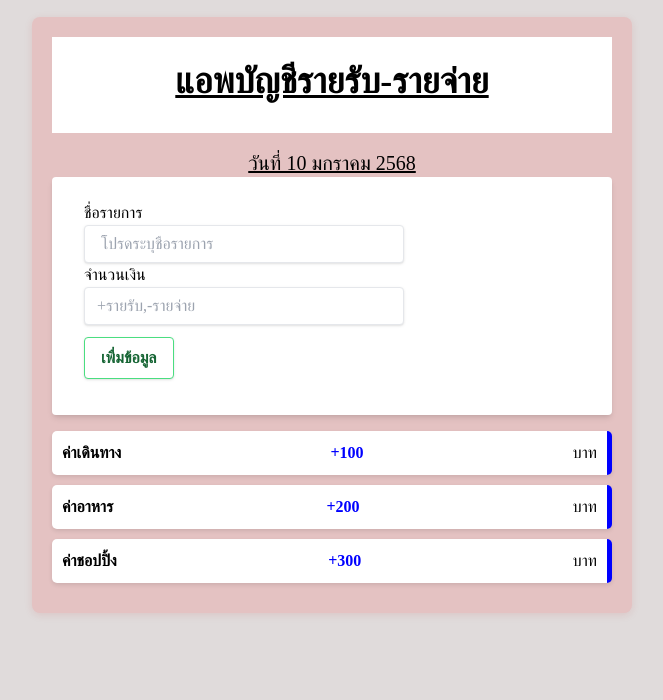
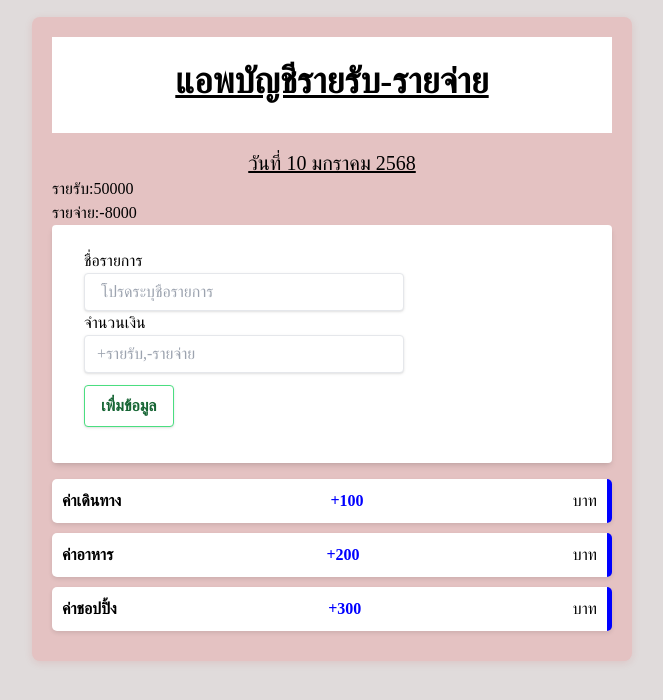
Before and after one commit to kItsxdx/IT362_dev_wed_learning, a React (Create React App) app: page / in a window 1280 px wide. Shown: the top 700 px of the page, without its empty margins (308-971 px from the left). Built offline with nearby package versions, Linux system fonts and the light colour scheme.

Commit message:
#import DataContext ,ReportComponent #add value income:50000,expense:-8000 #add ReportComponent

```diff
--- a/src/App.js
+++ b/src/App.js
@@ -2,6 +2,8 @@ import Transaction from './component/Transation'
 import FromComponane from './component/FromComponent';
 import './App.css';
 import { useState } from "react";
+import DataContext from './data/DataContext';
+import ReportComponent from './component/ReportComponent';
 
 function App() {
   const initData = [
@@ -20,14 +22,24 @@ function App() {
 
 
   return (
+
+      <DataContext.Provider value={
+        {
+          income:50000,
+          expense:-8000
+        }
+      }>
         <div className="App">
           <h1 className="text-4xl font-bold underline bg-white px-8 pt-6 pb-8 mb-4 text-center">
             แอพบัญชีรายรับ-รายจ่าย
           </h1>
-      <h2 className='text-xl text-center underline'>วันที่ 10 มกราคม 2568</h2>
+          <h2 className='text-xl text-center underline'>
+            วันที่ 10 มกราคม 2568</h2>
+            <ReportComponent />
           <FromComponane onAddItem={onAddNewItem} />
           <Transaction items={items} />
         </div>
+      </DataContext.Provider>
   );
 }
 
```
Lines whose indentation alone changed are shown as unchanged.
